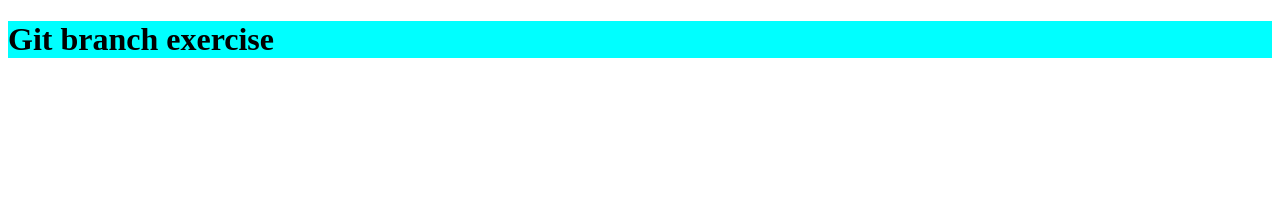
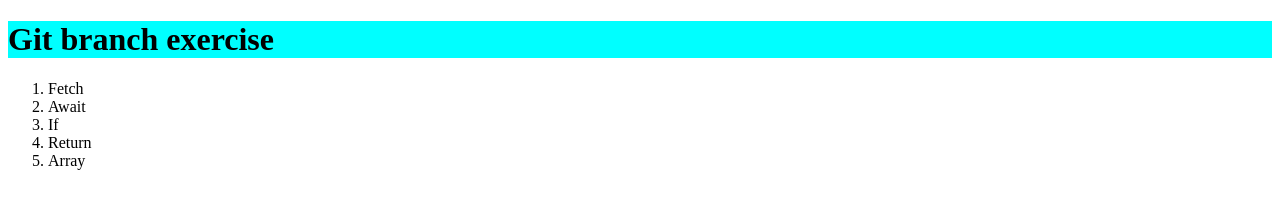
Before and after one commit to LisePetculescu/git-branch-exercise, a plain HTML site: page index.html in a window 1280 px wide. Drawn offline with Linux system fonts and the light colour scheme.

Commit message:
javascript keyword liste

```diff
--- a/index.html
+++ b/index.html
@@ -1,16 +1,23 @@
 <!DOCTYPE html>
 <html lang="en">
-<head>
-    <meta charset="UTF-8">
-    <meta http-equiv="X-UA-Compatible" content="IE=edge">
-    <meta name="viewport" content="width=device-width, initial-scale=1.0">
+  <head>
+    <meta charset="UTF-8" />
+    <meta http-equiv="X-UA-Compatible" content="IE=edge" />
+    <meta name="viewport" content="width=device-width, initial-scale=1.0" />
     <title>git branch exercise</title>
-    <link rel="stylesheet" href="style.css">
-</head>
-<body>
+    <link rel="stylesheet" href="style.css" />
+  </head>
+  <body>
     <header>
-        <h1>Git branch exercise</h1>
+      <h1>Git branch exercise</h1>
     </header>
+    <ol>
+      <li>Fetch</li>
+      <li>Await</li>
+      <li>If</li>
+      <li>Return</li>
+      <li>Array</li>
+    </ol>
     <script src="script.js"></script>
-</body>
+  </body>
 </html>
```
